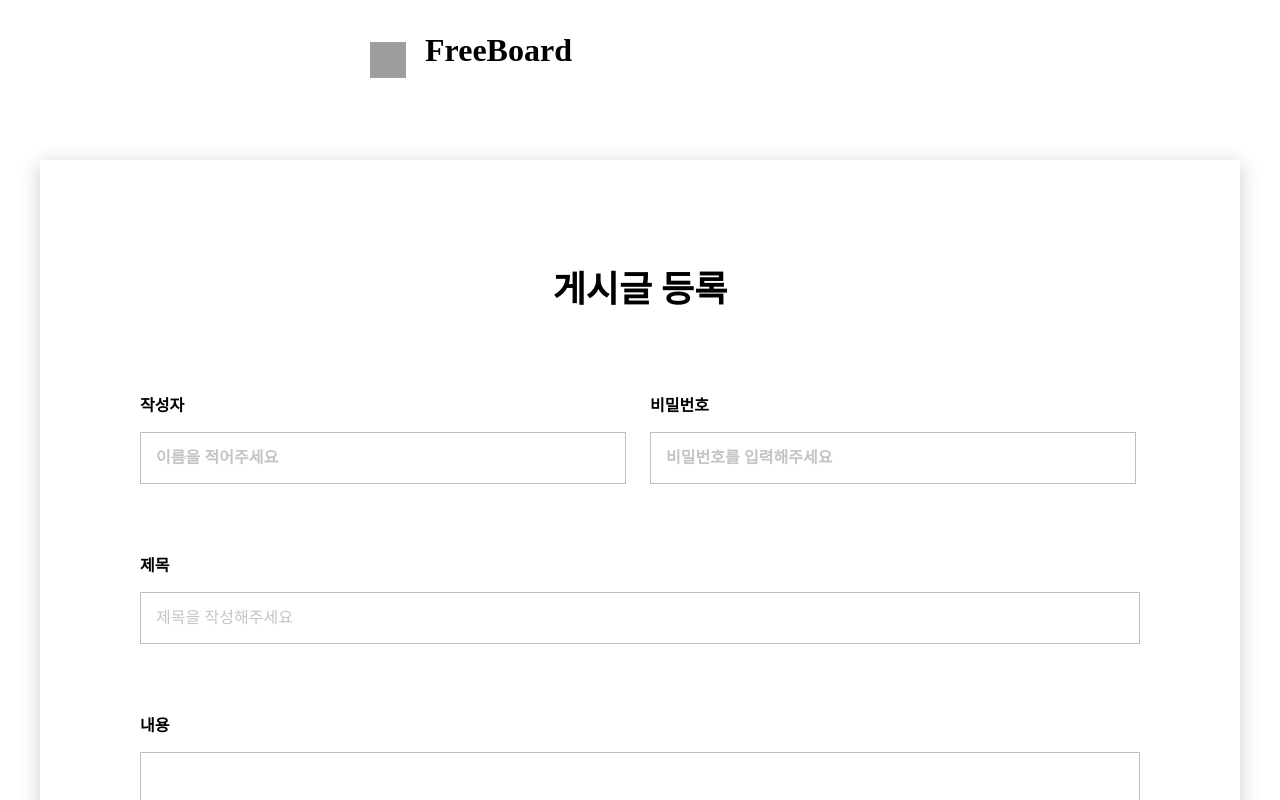
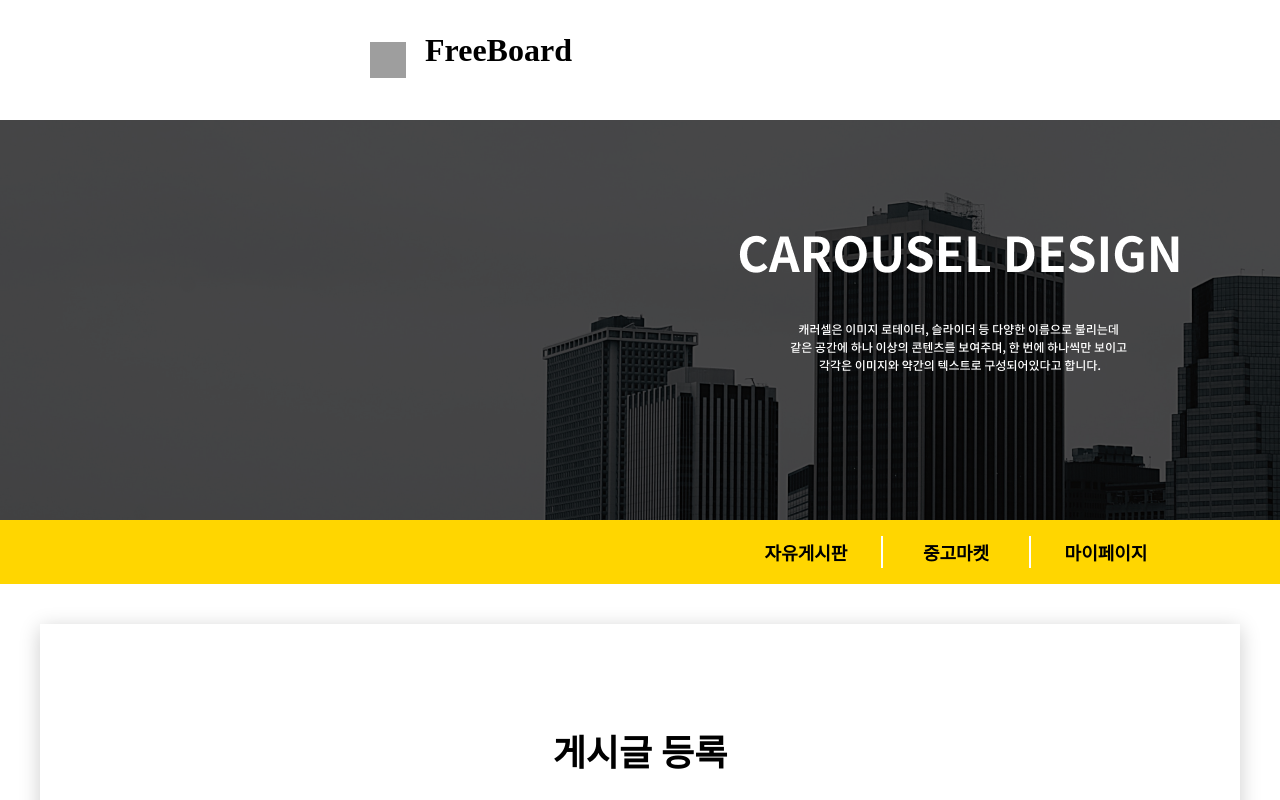
Before and after one commit to ddhelop/FreeBoard, a Next.js app: page /boards/new in a window 1280 px wide. Shown: the top 800 px of the page. Built offline with nearby package versions, Linux system fonts and the light colour scheme; grey boxes are pictures that could not be loaded.

Commit message:
add layout banner UI

```diff
--- a/pages/_app.tsx
+++ b/pages/_app.tsx
@@ -12,7 +12,9 @@ export default function App({ Component, pageProps }: AppProps) {
       <>
         <Global styles={globalStyles}/>
         <Layout>
+          <div>
           <Component {...pageProps} />
+          </div>
         </Layout>
       </>
     </ApolloSetting>
--- a/src/components/commons/layout/banner/LayoutBanner.presenter.tsx
+++ b/src/components/commons/layout/banner/LayoutBanner.presenter.tsx
@@ -1,7 +1,16 @@
+import * as B from "./LayoutBanner.styles"
+
 export default function LayoutBannerUI(){
 
   return(
     <>
-
+      <B.Wrapper>
+        <B.BannerImg src="/banner/image.png"/>
+        <B.MenuWrapper>
+          <B.Button>자유게시판</B.Button>
+          <B.CenterButton>중고마켓</B.CenterButton>
+          <B.Button>마이페이지</B.Button>
+        </B.MenuWrapper>
+      </B.Wrapper>
     </>
   )}
--- a/src/components/commons/layout/banner/LayoutBanner.styles.ts
+++ b/src/components/commons/layout/banner/LayoutBanner.styles.ts
@@ -1 +1,36 @@
 import styled from "@emotion/styled"
+
+export const Wrapper = styled.div`
+  width:1920px;
+  height:464px;
+  margin:0;
+`
+export const BannerImg = styled.img`
+  width:1920px;
+`
+export const MenuWrapper = styled.div`
+  width:1920px;
+  height:64px;
+  display:flex;
+  justify-content:center;
+  align-items:center;
+  background-color:#ffd600;
+  margin:-4px;
+`
+export const Button = styled.button`
+  width: 150px;
+  background-color: #ffd600;
+  border:none;
+  font-size:18px;
+  font-weight:700;
+`
+export const CenterButton = styled.button`
+  width: 150px;
+  height:32px;
+  background-color: #ffd600;
+  font-size:18px;
+  font-weight:700;
+  border:none;
+  border-left: 2px solid white;
+  border-right: 2px solid white;
+`
```
Also changed, not shown: public/banner/image 01.png (added), public/banner/image.png (added).
